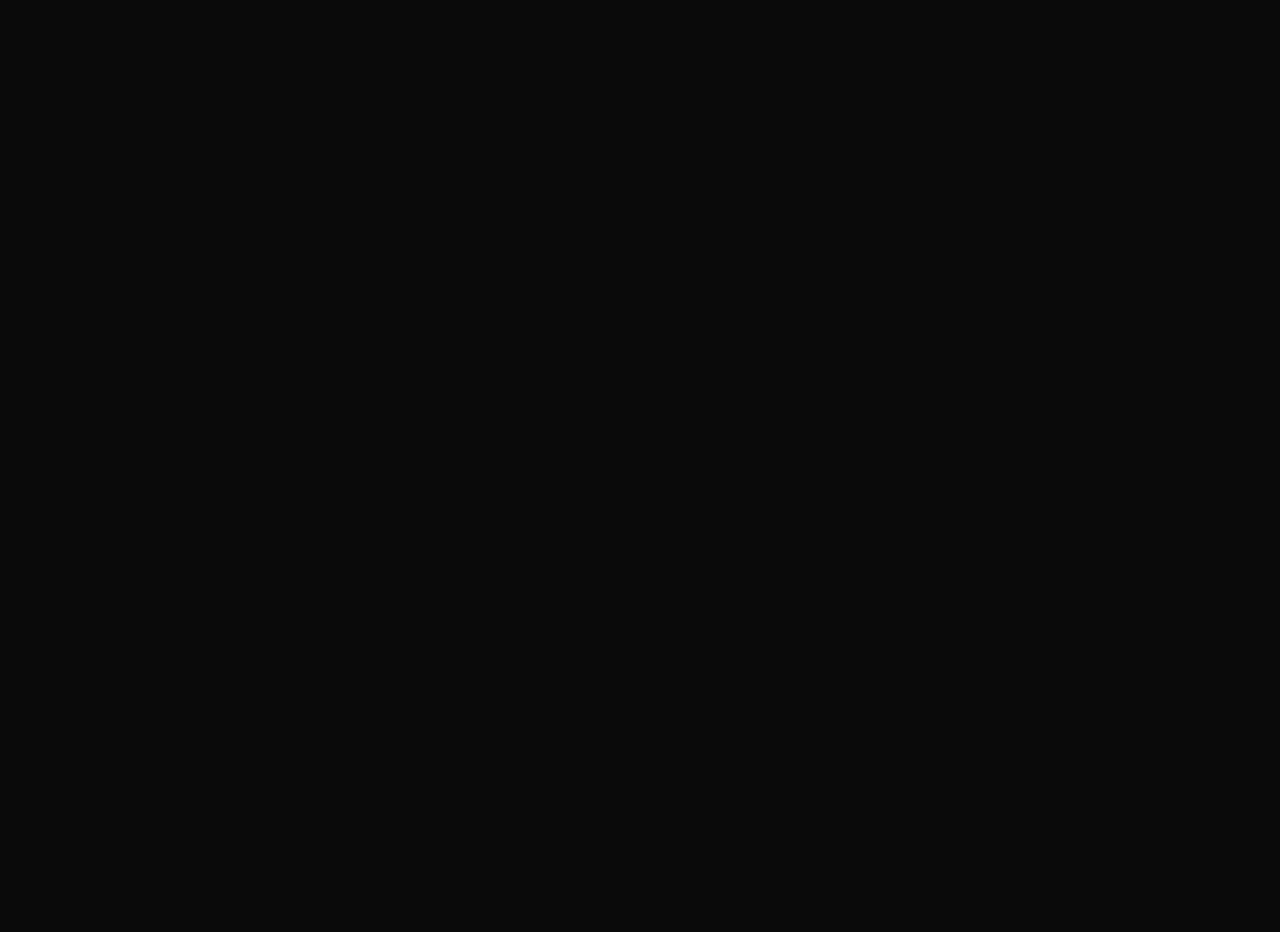
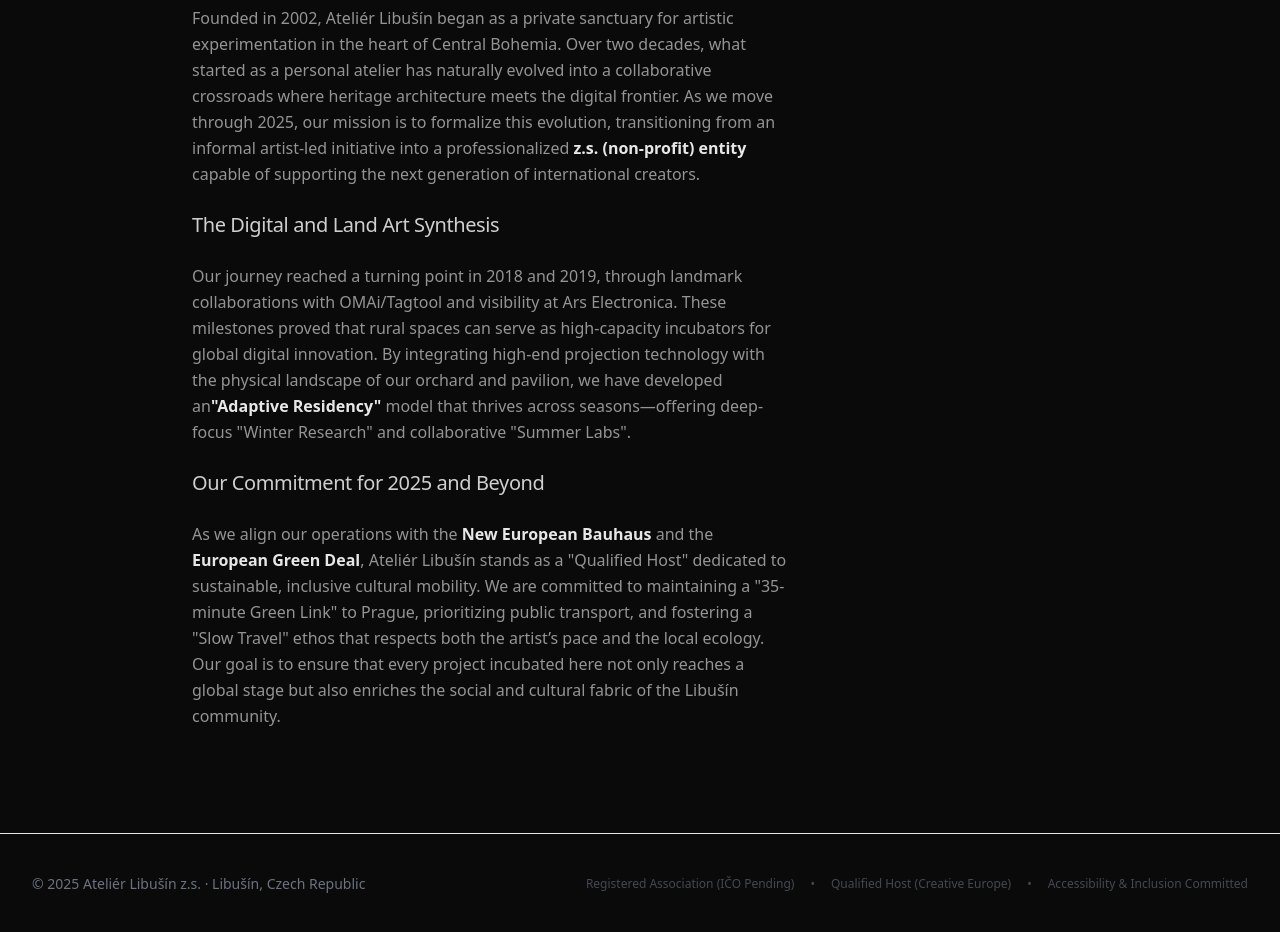
Before and after one commit to dberzon/atelier-libusin-site, a Next.js app: page /mission in a window 1280 px wide. Shown: the part 2500-3432 px from the top of the page. Before the commit the page ends 2477 px from the top, so only its background shows below. Built offline with nearby package versions, Linux system fonts and the light colour scheme.

Commit message:
feat: Add base layout with navigation and footer, and a new mission page detailing governance and social impact.

```diff
--- a/app/layout.tsx
+++ b/app/layout.tsx
@@ -5,8 +5,8 @@
 import Nav from '../components/Nav'
 import { Zilla_Slab, Source_Sans_3 } from 'next/font/google'
 
-const zilla = Zilla_Slab({ subsets: ['latin'], weight: ['400','500','600','700'], variable: '--font-head' })
-const sourceSans = Source_Sans_3({ subsets: ['latin'], weight: ['400','500','600','700'], variable: '--font-body' })
+const zilla = Zilla_Slab({ subsets: ['latin'], weight: ['400', '500', '600', '700'], variable: '--font-head' })
+const sourceSans = Source_Sans_3({ subsets: ['latin'], weight: ['400', '500', '600', '700'], variable: '--font-body' })
 export const metadata: Metadata = {
   title: 'Ateliér Libušín',
   description: 'Artist-run residency and studio near Prague — a tranquil, orchard-side space for focused work, collaboration, and grant-ready projects.'
@@ -27,7 +27,18 @@
 
         <footer className="border-t border-border mt-16">
           <div className="container py-10 text-sm text-muted">
-            © {new Date().getFullYear()} Ateliér Libušín · Libušín, Czech Republic
+            <div className="flex flex-col md:flex-row justify-between items-center gap-4">
+              <div>
+                © {new Date().getFullYear()} Ateliér Libušín z.s. · Libušín, Czech Republic
+              </div>
+              <div className="text-xs opacity-60 flex gap-4">
+                <span>Registered Association (IČO Pending)</span>
+                <span>•</span>
+                <span>Qualified Host (Creative Europe)</span>
+                <span>•</span>
+                <span>Accessibility & Inclusion Committed</span>
+              </div>
+            </div>
           </div>
         </footer>
       </body>
--- a/app/mission/page.tsx
+++ b/app/mission/page.tsx
@@ -158,6 +158,41 @@
                 </div>
             </section>
 
+
+            {/* Founders' Vision: A Legacy of Innovation */}
+            <section className="space-y-8 pt-16 border-t border-white/10">
+                <div className="max-w-3xl">
+                    <h2 className="text-3xl font-light text-white mb-2">Founders' Vision: A Legacy of Innovation</h2>
+                    <p className="text-lg opacity-80">From Private Studio to European Hub</p>
+                </div>
+
+                <div className="prose prose-invert max-w-none opacity-90 leading-relaxed space-y-6">
+                    <p>
+                        Founded in 2002, Ateliér Libušín began as a private sanctuary for artistic experimentation in the heart of Central Bohemia.
+                        Over two decades, what started as a personal atelier has naturally evolved into a collaborative crossroads where heritage architecture
+                        meets the digital frontier. As we move through 2025, our mission is to formalize this evolution, transitioning from an informal
+                        artist-led initiative into a professionalized <strong>z.s. (non-profit) entity</strong> capable of supporting the next generation of international creators.
+                    </p>
+
+                    <h3 className="text-white text-xl font-normal mt-8">The Digital and Land Art Synthesis</h3>
+                    <p>
+                        Our journey reached a turning point in 2018 and 2019, through landmark collaborations with OMAi/Tagtool and visibility at Ars Electronica.
+                        These milestones proved that rural spaces can serve as high-capacity incubators for global digital innovation.
+                        By integrating high-end projection technology with the physical landscape of our orchard and pavilion, we have developed an
+                        <strong>"Adaptive Residency"</strong> model that thrives across seasons—offering deep-focus "Winter Research" and collaborative "Summer Labs".
+                    </p>
+
+                    <h3 className="text-white text-xl font-normal mt-8">Our Commitment for 2025 and Beyond</h3>
+                    <p>
+                        As we align our operations with the <strong>New European Bauhaus</strong> and the <strong>European Green Deal</strong>,
+                        Ateliér Libušín stands as a "Qualified Host" dedicated to sustainable, inclusive cultural mobility. We are committed to maintaining a
+                        "35-minute Green Link" to Prague, prioritizing public transport, and fostering a "Slow Travel" ethos that respects both
+                        the artist’s pace and the local ecology. Our goal is to ensure that every project incubated here not only reaches a global stage
+                        but also enriches the social and cultural fabric of the Libušín community.
+                    </p>
+                </div>
+            </section>
+
         </article>
     )
 }
```
